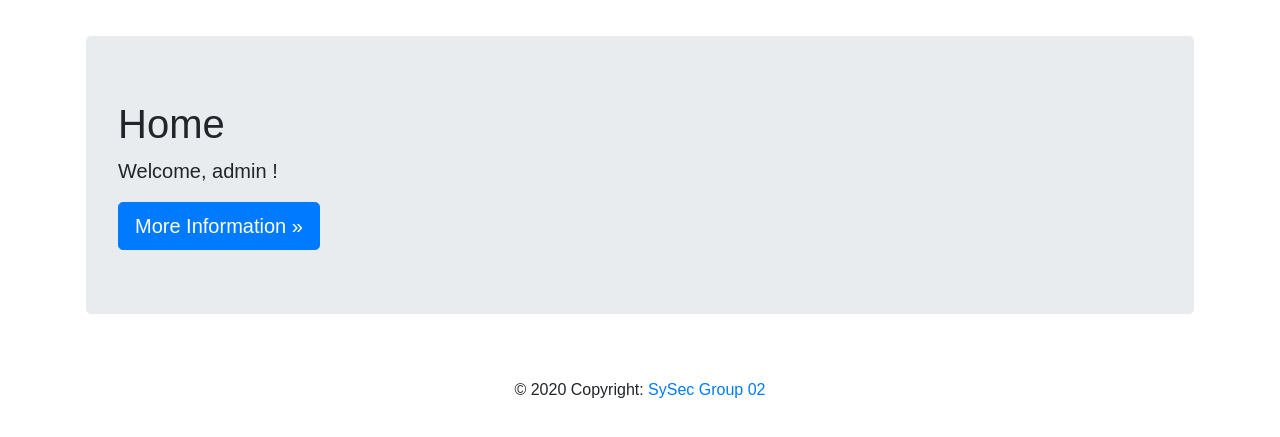
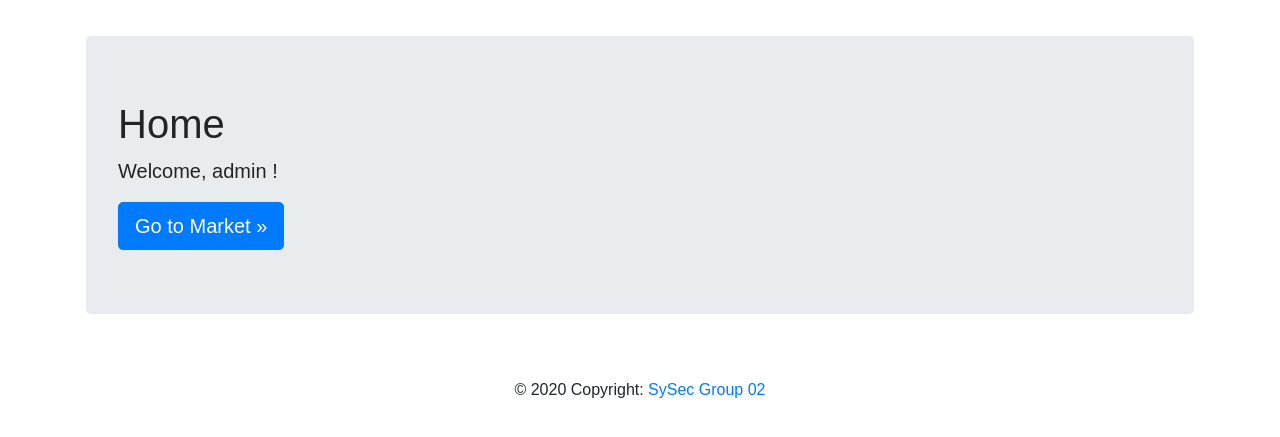
Before and after one commit to tschwaab1/marketplace, a PHP site: page /home.php in a window 1280 px wide. Shown: the part 56-493 px from the top of the page. Run offline with PHP 8.4, Linux system fonts and the light colour scheme; a user stored in the database is signed in.

Commit message:
fix some buttons

```diff
--- a/src/home.php
+++ b/src/home.php
@@ -39,7 +39,8 @@ require_once('./assets/layout/navbar_inside.php')
   <div class="jumbotron">
     <h1>Home</h1>
     <p class="lead">Welcome, <?php echo $_SESSION['username']; ?> ! </p>
-    <a class="btn btn-lg btn-primary" href="#" role="button">More Information &raquo;</a>
+    <a class="btn btn-lg btn-primary" href="./market.php" role="button">Go to Market &raquo;</a>
+
   </div>
 </main>
 
--- a/src_unsafe/home.php
+++ b/src_unsafe/home.php
@@ -40,7 +40,8 @@ require_once('./assets/layout/navbar_inside.php')
     <h1>Home</h1>
     <p class="lead">Welcome, <?php echo $_SESSION['username']; ?>! <br>
 <!--        print $_SESSION: <?php echo var_dump($_SESSION);?></p>-->
-    <a class="btn btn-lg btn-primary" href="#" role="button">More Information &raquo;</a>
+    <a class="btn btn-lg btn-primary" href="./market.php" role="button">Go to Market &raquo;</a>
+
   </div>
 </main>
 
```
